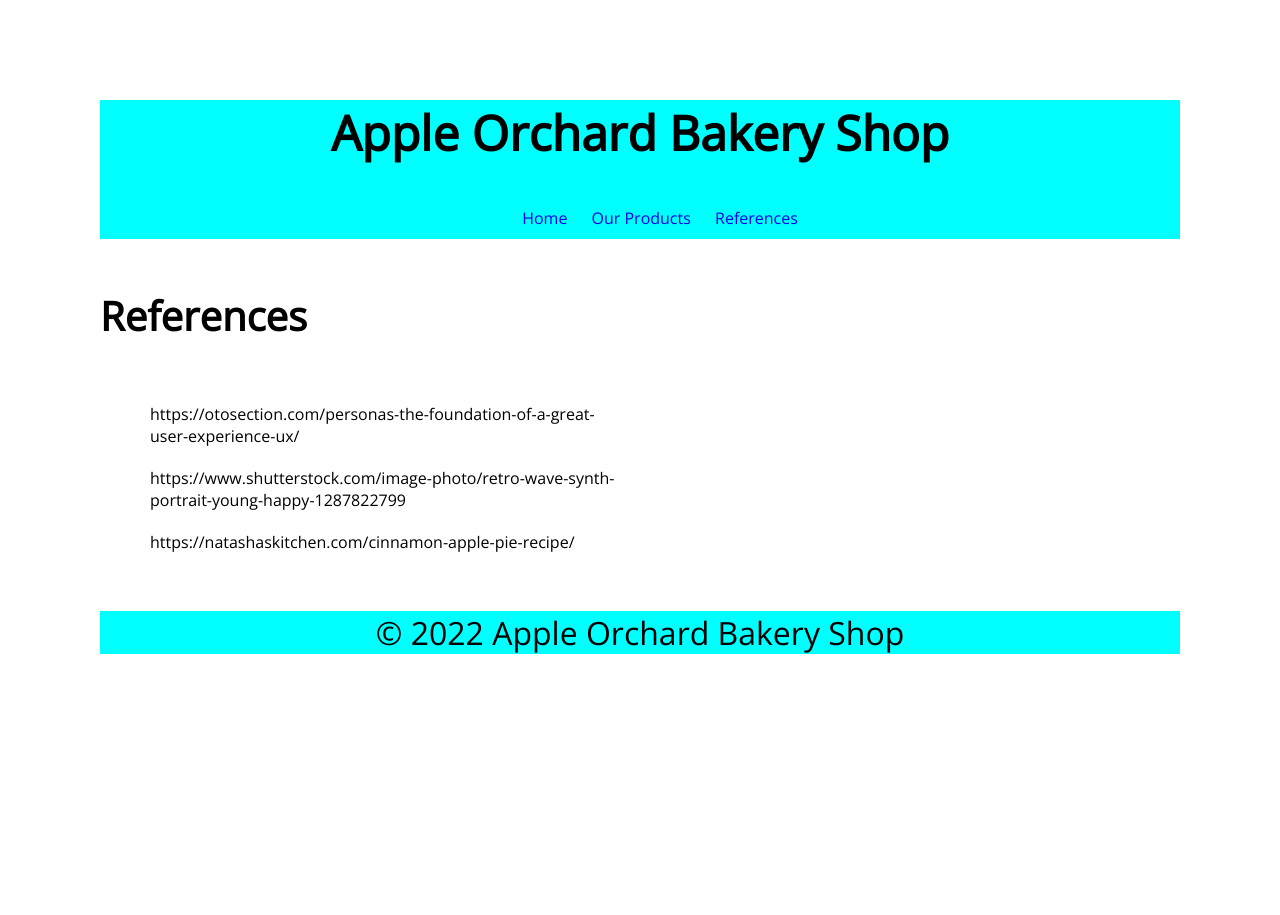
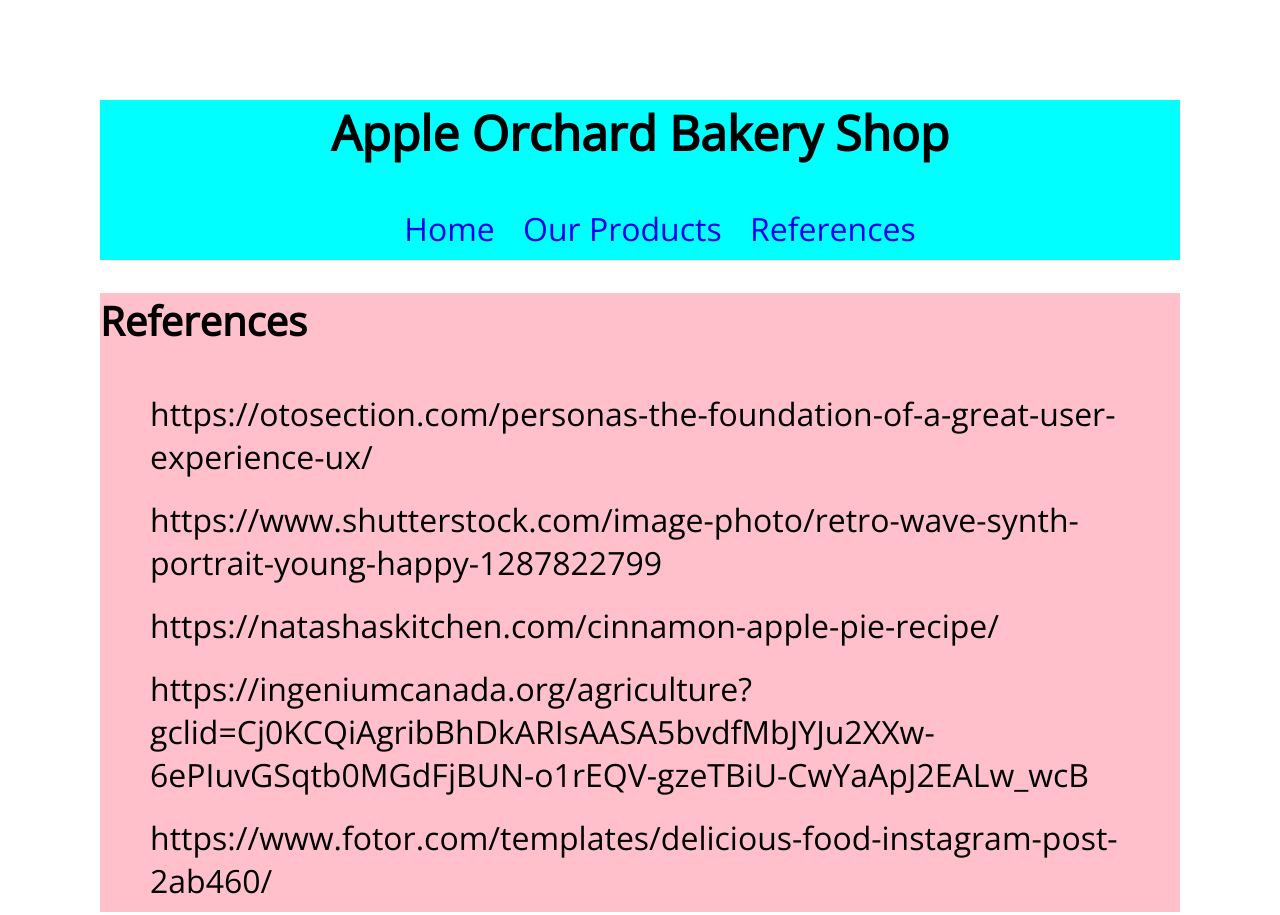
Before and after one commit to Nmorakinyo/mtm6201-midterm, a plain HTML site: page references.html in a window 1280 px wide. Shown: the top 915 px of the page. Before the commit the page ends 800 px from the top, so only its background shows below. Drawn offline with nearby package versions, Linux system fonts and the light colour scheme.

Commit message:
adds background color

```diff
--- a/main.css
+++ b/main.css
@@ -21,6 +21,7 @@ p {
 /* remove bullets from the nav */
 ul{
   list-style-type: none;
+  font-size: 2em;
 }
 /* remove underline from the nav */
 ul a {
@@ -70,6 +71,16 @@ display: grid;
 grid-template-columns: 1fr 1fr;
 align-items: center;
 }
+
+.content_main {
+background-color: pink;
+}
+
+.references_main {
+  background-color: pink;
+  width: 100%;
+  }
+
 footer {
   width: 100%;
   text-align: center;
--- a/references.html
+++ b/references.html
@@ -21,19 +21,24 @@
 
     </header>
 
-<main class="container">
+<main class="references_main">
 
 <!--References Page Section-->
 <h2>References</h2>
-<p>
+
 
 
 <ul>
     <li>https://otosection.com/personas-the-foundation-of-a-great-user-experience-ux/</li>
     <li>https://www.shutterstock.com/image-photo/retro-wave-synth-portrait-young-happy-1287822799</li>
     <li>https://natashaskitchen.com/cinnamon-apple-pie-recipe/</li>
+    <li>https://ingeniumcanada.org/agriculture?gclid=Cj0KCQiAgribBhDkARIsAASA5bvdfMbJYJu2XXw-6ePIuvGSqtb0MGdFjBUN-o1rEQV-gzeTBiU-CwYaApJ2EALw_wcB</li>
+<li>https://www.fotor.com/templates/delicious-food-instagram-post-2ab460/
+</li>
+
+
 </ul>
-</p>
+
 
 </main>
 <footer>
```
Also changed, not shown: content.html (+1 -1 lines).
